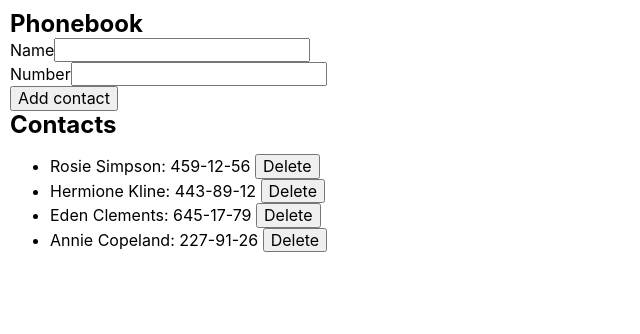
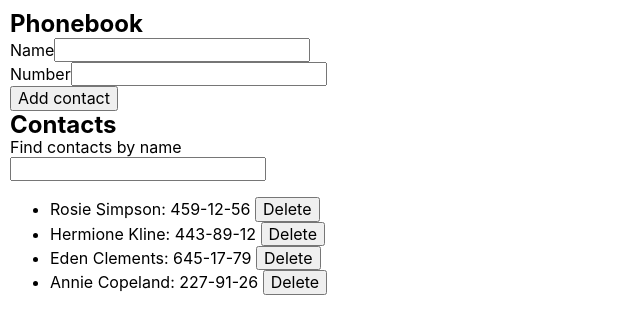
Before and after one commit to ZhukovVitaliy/goit-react-hw-02-phonebook, a React (Create React App) app: page / in a window 1280 px wide. Shown: the top 334 px of the page, without its empty margins (0-640 px from the left). Built offline with nearby package versions, Linux system fonts and the light colour scheme.

Commit message:
adds filter task

```diff
--- a/src/components/App/App.jsx
+++ b/src/components/App/App.jsx
@@ -1,7 +1,9 @@
 import { Component } from 'react';
-import { nanoid } from 'nanoid';
+// import { nanoid } from 'nanoid';
 import { GlobalStyle } from '../../GlobalStyle';
 import { ContactsEditor } from 'components/ContactsEditor/ContactsEditor';
+import { ContactsList } from 'components/ContactsList/ContactsList';
+import { Filter } from 'components/Filter/Filter';
 
 export class App extends Component {
   state = {
@@ -14,31 +16,28 @@ export class App extends Component {
     filter: '',
   };
 
-  handelSubmit = e => {
-    e.preventDefault();
-
-    const { name, number } = this.state;
-    const newContact = {
-      id: nanoid(),
-      name,
-      number,
-    };
-
-    this.setState(({ contacts }) => ({
-      contacts: [newContact, ...contacts],
-      name: '',
-      number: '',
-    }));
-  };
-
   addContact = contact => {
     this.setState(({ contacts }) => ({
       contacts: [contact, ...contacts],
     }));
   };
 
+  changeFilter = e => {
+    this.setState({ filter: e.currentTarget.value });
+  };
+
+  getVisibleContacts = () => {
+    const normolizedFilter = this.state.filter.toLowerCase();
+
+    return this.state.contacts.filter(contact =>
+      contact.name.toLowerCase().includes(normolizedFilter)
+    );
+  };
+
   render() {
-    const { contacts } = this.state;
+    const { filter } = this.state;
+    console.log(this.getVisibleContacts());
+    const visibleContacts = this.getVisibleContacts();
 
     return (
       <>
@@ -47,17 +46,9 @@ export class App extends Component {
         <ContactsEditor onSubmit={this.addContact} />
 
         <h2>Contacts</h2>
-        <ul>
-          {contacts.map(({ id, name, number }) => {
-            return (
-              <li key={id}>
-                {name}: {number} <button>Delete</button>
-              </li>
-            );
-          })}
-        </ul>
-        {/* <LoginForm /> */}
-        {/* <ProductReviewForm /> */}
+        <Filter value={filter} onChange={this.changeFilter} />
+
+        <ContactsList contacts={visibleContacts} />
       </>
     );
   }
--- /dev/null
+++ b/src/components/ContactsList/ContactsList.jsx
@@ -0,0 +1,30 @@
+// import { Component } from 'react';
+
+// export class ContactsList extends Component {
+//   render() {
+//     return (
+//       <ul>
+//         {contacts.map(({ id, name, number }) => {
+//           return (
+//             <li key={id}>
+//               {name}: {number} <button>Delete</button>
+//             </li>
+//           );
+//         })}
+//       </ul>
+//     );
+//   }
+// }
+export const ContactsList = ({ contacts }) => {
+  return (
+    <ul>
+      {contacts.map(({ id, name, number }) => {
+        return (
+          <li key={id}>
+            {name}: {number} <button>Delete</button>
+          </li>
+        );
+      })}
+    </ul>
+  );
+};
--- /dev/null
+++ b/src/components/Filter/Filter.jsx
@@ -0,0 +1,9 @@
+export const Filter = ({ value, onChange }) => {
+  return (
+    <label htmlFor="">
+      Find contacts by name
+      <br />
+      <input type="text" value={value} onChange={onChange} />
+    </label>
+  );
+};
```
